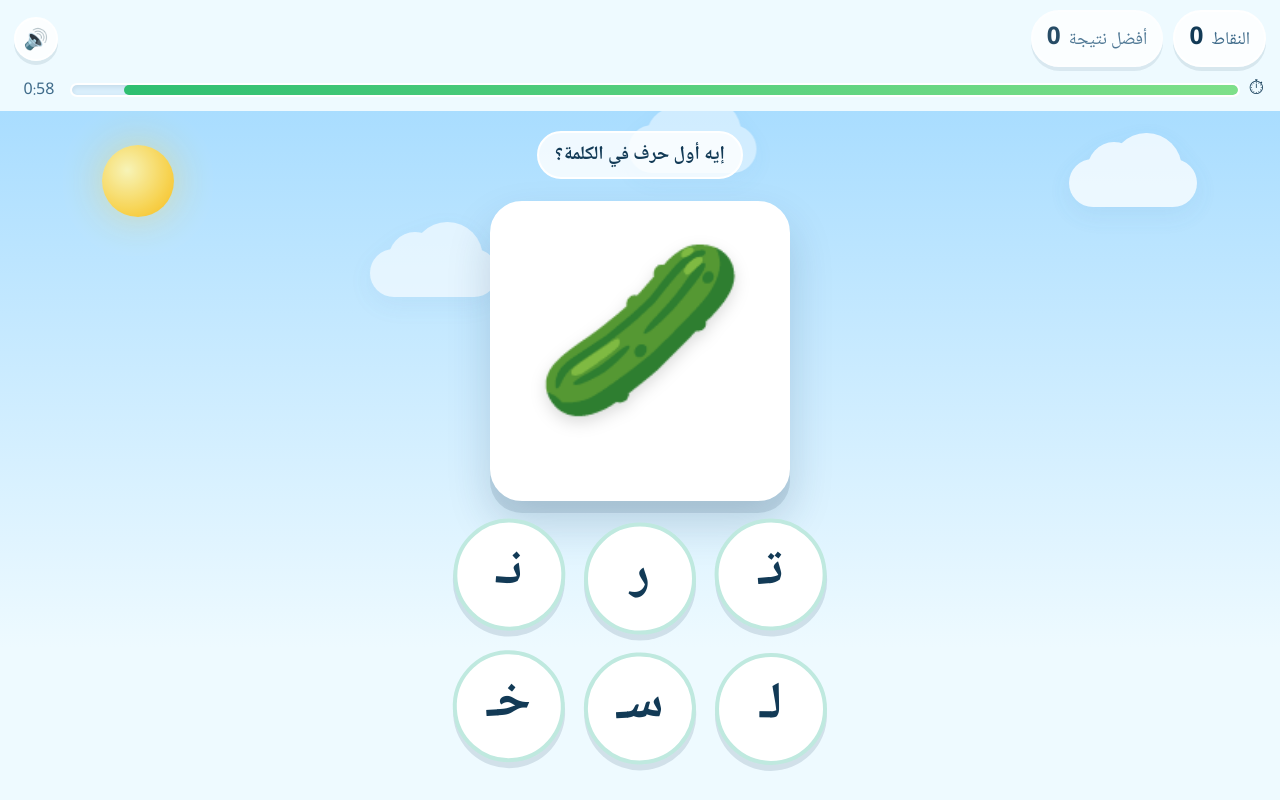
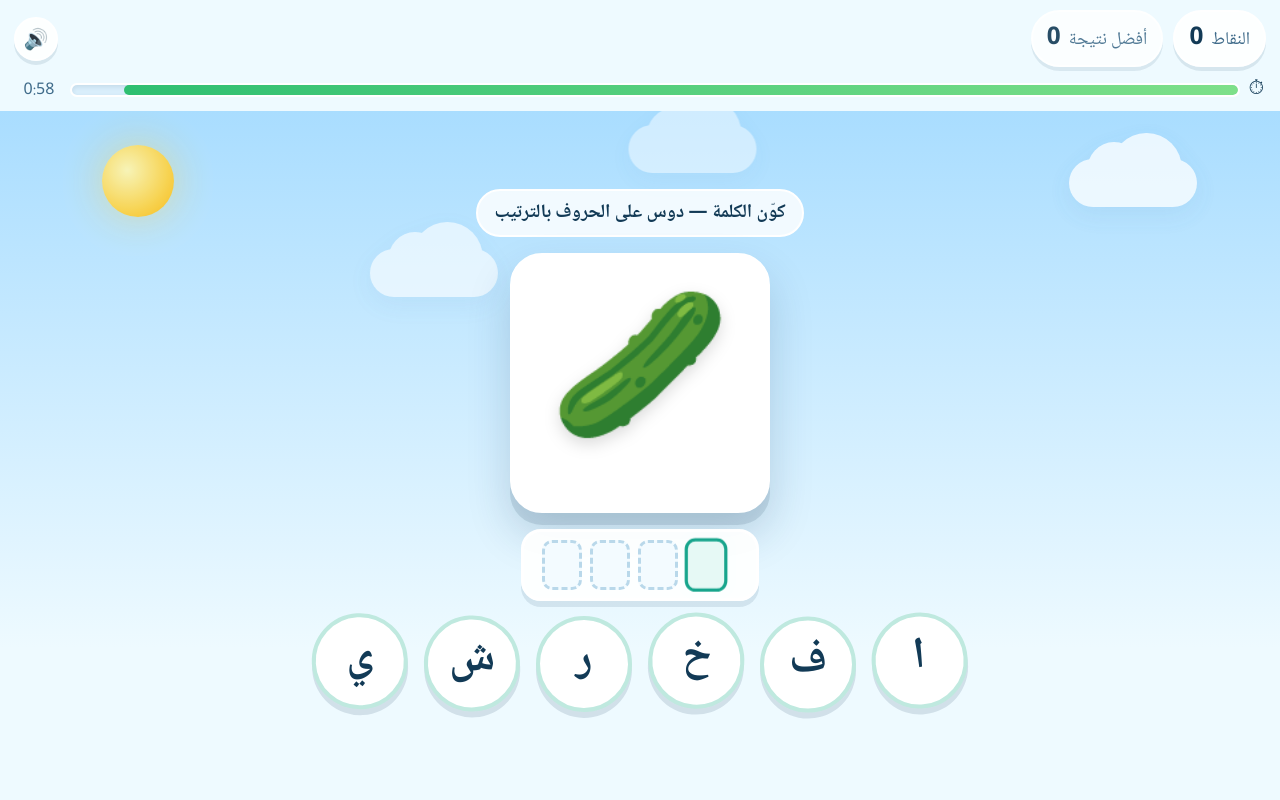
Before and after one commit to omaradelahmed/arabic-letters-game-2, a plain HTML site: page index.html in a window 1280 px wide. Both pictures are taken after a click on the button "ابدأ اللعب". Drawn offline with Linux system fonts and the light colour scheme.

Commit message:
الطفل يكوّن الكلمة كاملة حرف ورا حرف بدل أول حرف بس

```diff
--- a/game.js
+++ b/game.js
@@ -1,6 +1,7 @@
 /*!
  * وين الحرف؟ — حروفي ٢
- * لعبة تعليمية للأطفال من 3 إلى 6 سنوات: الصورة + أول حرف بشكلـه في أول الكلمة.
+ * لعبة تعليمية للأطفال من 3 إلى 6 سنوات: بص على الصورة وكوّن الكلمة كلها
+ * من الحروف المنتشرة، حرف ورا حرف.
  * لا موسيقى: كل الأصوات مولّدة بـ WebAudio، والكلام عبر speechSynthesis.
  */
 (() => {
@@ -9,16 +10,6 @@
   /* ------------------------------------------------------------------ */
   /* البيانات                                                            */
   /* ------------------------------------------------------------------ */
-
-  // شكل الحرف في أول الكلمة (الحروف اللي مبتوصلش زي الراء بتفضل زي ما هي)
-  const LETTERS = [
-    { letter: 'ر', initial: 'ر' },
-    { letter: 'س', initial: 'سـ' },
-    { letter: 'خ', initial: 'خـ' },
-    { letter: 'ن', initial: 'نـ' },
-    { letter: 'ت', initial: 'تـ' },
-    { letter: 'ل', initial: 'لـ' },
-  ];
 
   const WORDS = [
     { letter: 'ر', word: 'رُز', emoji: '🍚' },
@@ -46,9 +37,12 @@
     { letter: 'ل', word: 'لِسان', emoji: '👅' },
   ];
 
-  const ROUND_MS = 60 * 1000; // دقيقة لكل صورة
+  // حروف زيادة بتظهر مع حروف الكلمة عشان الطفل يختار منها
+  const DISTRACTORS = ['ب', 'ج', 'ح', 'د', 'ز', 'ع', 'ف', 'ك', 'م', 'و', 'ي', 'ة', 'ا', 'ش', 'ص', 'ق'];
+
+  const ROUND_MS = 60 * 1000; // دقيقة لكل كلمة
   const STORAGE_KEY = 'hurouf2.v1';
-  const NEXT_ROUND_MS = 1350;
+  const NEXT_ROUND_MS = 1600;
 
   /* ------------------------------------------------------------------ */
   /* عناصر الصفحة                                                        */
@@ -65,6 +59,7 @@
     pictureCard: $('pictureCard'),
     pictureEmoji: $('pictureEmoji'),
     speakBtn: $('speakBtn'),
+    wordStrip: $('wordStrip'),
     letters: $('letters'),
     startOverlay: $('startOverlay'),
     timeOverlay: $('timeOverlay'),
@@ -82,6 +77,9 @@
     sound: true,
     lastLetter: '',
     round: null,
+    clusters: [], // حروف الكلمة، كل حرف مع حركته
+    needed: [], // الحروف المطلوبة بالترتيب
+    revealed: 0, // عدد الحروف اللي اتكتبت
   };
 
   /* ------------------------------------------------------------------ */
@@ -148,6 +146,9 @@
   const sfx = {
     tap() {
       tone({ freq: 640, dur: 0.07, type: 'triangle', vol: 0.07 });
+    },
+    letter(step = 0) {
+      tone({ freq: 520 + step * 90, dur: 0.1, type: 'triangle', vol: 0.09 });
     },
     correct() {
       [523.25, 659.25, 783.99, 1046.5].forEach((freq, i) => {
@@ -285,6 +286,24 @@
   }
 
   /* ------------------------------------------------------------------ */
+  /* تقسيم الكلمة لحروف                                                  */
+  /* ------------------------------------------------------------------ */
+
+  // الحركات والتطويل بيلزقوا في الحرف اللي قبلهم
+  const MARK_RE = /[\u0610-\u061A\u064B-\u065F\u0670\u06D6-\u06ED\u0640]/;
+
+  function splitClusters(word) {
+    const out = [];
+    for (const ch of word) {
+      if (MARK_RE.test(ch) && out.length) out[out.length - 1] += ch;
+      else out.push(ch);
+    }
+    return out;
+  }
+
+  const baseOf = (cluster) => cluster[0];
+
+  /* ------------------------------------------------------------------ */
   /* منطق الجولات                                                        */
   /* ------------------------------------------------------------------ */
 
@@ -303,19 +322,44 @@
     el.best.textContent = String(state.best);
   }
 
+  // الكلمة اللي بتتكوّن + المربعات الفاضية
+  function renderWordStrip() {
+    el.wordStrip.textContent = '';
+
+    const written = document.createElement('span');
+    written.className = 'word-part';
+    written.textContent = state.clusters.slice(0, state.revealed).join('');
+    el.wordStrip.appendChild(written);
+
+    for (let i = state.revealed; i < state.clusters.length; i += 1) {
+      const slot = document.createElement('span');
+      slot.className = 'word-slot';
+      if (i === state.revealed) slot.classList.add('next');
+      el.wordStrip.appendChild(slot);
+    }
+  }
+
+  // الحروف المنتشرة: حروف الكلمة + شوية حروف زيادة
   function renderLetters() {
     el.letters.textContent = '';
-    shuffle(LETTERS.slice()).forEach((entry) => {
+
+    const tiles = state.needed.map((letter) => ({ letter, extra: false }));
+
+    const used = new Set(state.needed);
+    const extraPool = DISTRACTORS.filter((letter) => !used.has(letter));
+    const extras = shuffle(extraPool.slice()).slice(0, 2);
+    extras.forEach((letter) => tiles.push({ letter, extra: true }));
+
+    shuffle(tiles).forEach((tile) => {
       const btn = document.createElement('button');
       btn.type = 'button';
       btn.className = 'letter-btn';
-      btn.textContent = entry.initial;
-      btn.dataset.letter = entry.letter;
+      btn.textContent = tile.letter;
+      btn.dataset.letter = tile.letter;
       btn.style.setProperty('--rot', `${(Math.random() * 10 - 5).toFixed(1)}deg`);
       btn.style.setProperty('--dy', `${(Math.random() * 10 - 5).toFixed(1)}px`);
-      // الاسم المسموع لازم يحتوي النص الظاهر (شكل الحرف بالتطويل) عشان قارئ الشاشة
-      btn.setAttribute('aria-label', `حرف ${entry.initial}`);
-      btn.addEventListener('click', () => chooseLetter(entry.letter, btn));
+      btn.setAttribute('aria-label', `حرف ${tile.letter}`);
+      btn.addEventListener('click', () => chooseLetter(tile.letter, btn));
       el.letters.appendChild(btn);
     });
   }
@@ -323,8 +367,12 @@
   function nextRound() {
     const pool = WORDS.filter((item) => item.letter !== state.lastLetter);
     const item = pick(pool.length ? pool : WORDS);
+
     state.round = item;
     state.lastLetter = item.letter;
+    state.clusters = splitClusters(item.word);
+    state.needed = state.clusters.map(baseOf);
+    state.revealed = 0;
     state.locked = false;
 
     el.pictureEmoji.textContent = item.emoji;
@@ -332,6 +380,7 @@
     void el.pictureCard.offsetWidth;
     el.pictureCard.classList.add('pop');
 
+    renderWordStrip();
     renderLetters();
     startTimer();
     speak([item.word]);
@@ -351,13 +400,22 @@
     }
   }
 
-  function onCorrect(btn) {
+  function onLetterPlaced(btn) {
+    btn.classList.add('used');
+    btn.disabled = true;
+    state.revealed += 1;
+    renderWordStrip();
+    sfx.letter(state.revealed);
+
+    if (state.revealed >= state.clusters.length) onWordComplete();
+  }
+
+  function onWordComplete() {
     state.locked = true;
     stopTimer();
 
-    btn.classList.add('correct');
     el.letters.querySelectorAll('.letter-btn').forEach((other) => {
-      if (other !== btn) other.classList.add('faded');
+      if (!other.classList.contains('used')) other.classList.add('faded');
     });
     el.pictureCard.classList.add('correct');
 
@@ -387,8 +445,10 @@
   }
 
   function chooseLetter(letter, btn) {
-    if (!state.playing || state.locked || !state.round) return;
-    if (letter === state.round.letter) onCorrect(btn);
+    if (!state.playing || state.locked) return;
+    const expected = state.needed[state.revealed];
+    if (!expected) return;
+    if (letter === expected) onLetterPlaced(btn);
     else onWrong(btn);
   }
 
--- a/index.html
+++ b/index.html
@@ -4,7 +4,7 @@
   <meta charset="utf-8" />
   <meta name="viewport" content="width=device-width, initial-scale=1, viewport-fit=cover" />
   <title>وين الحرف؟ — حروفي ٢</title>
-  <meta name="description" content="لعبة تعليمية للأطفال من 3 إلى 6 سنوات: بص على الصورة واختار أول حرف للكلمة من الحروف المنتشرة." />
+  <meta name="description" content="لعبة تعليمية للأطفال من 3 إلى 6 سنوات: بص على الصورة وكوّن الكلمة كلها من الحروف المنتشرة، حرف ورا حرف." />
   <meta name="theme-color" content="#17a58c" />
   <link rel="icon" href="./icons/favicon-32.png" sizes="32x32" type="image/png" />
   <link rel="icon" href="./icons/icon-192.png" sizes="192x192" type="image/png" />
@@ -45,7 +45,7 @@
         <div class="cloud cloud-c"></div>
       </div>
 
-      <p class="prompt">إيه أول حرف في الكلمة؟</p>
+      <p class="prompt">كوّن الكلمة — دوس على الحروف بالترتيب</p>
 
       <div class="picture-card" id="pictureCard">
         <span class="picture-emoji" id="pictureEmoji" aria-hidden="true">🍚</span>
@@ -53,7 +53,9 @@
         <button class="speak-btn" id="speakBtn" type="button" aria-label="اسمع الكلمة تاني">🔈</button>
       </div>
 
-      <div class="letters" id="letters" role="group" aria-label="اختار أول حرف"></div>
+      <div class="word-strip" id="wordStrip" role="group" aria-live="polite" aria-label="الكلمة اللي بتتكوّن"></div>
+
+      <div class="letters" id="letters" role="group" aria-label="حروف الكلمة"></div>
     </main>
 
     <div class="overlay" id="startOverlay">
@@ -61,8 +63,8 @@
         <div class="card-emoji" aria-hidden="true">🔎</div>
         <h1>وين الحرف؟</h1>
         <p class="card-sub">حروفي ٢</p>
-        <p class="card-text">بص على الصورة، اسمع الكلمة، واختار أول حرف من الحروف اللي تحت.</p>
-        <p class="card-note">⏱ دقيقة واحدة لكل صورة</p>
+        <p class="card-text">بص على الصورة، اسمع الكلمة، وكوّنها كلها من الحروف اللي تحت — حرف ورا حرف.</p>
+        <p class="card-note">⏱ دقيقة واحدة لكل كلمة</p>
         <button class="big-btn" id="playBtn" type="button">ابدأ اللعب</button>
         <p class="card-note">للأعمار 3–6 · يشتغل بدون إنترنت بعد أول فتح</p>
       </div>
--- a/styles.css
+++ b/styles.css
@@ -123,8 +123,8 @@ body { touch-action: manipulation; }
   flex-direction: column;
   align-items: center;
   justify-content: center;
-  gap: clamp(10px, 2.8vmin, 26px);
-  padding: 4px 12px 18px;
+  gap: clamp(8px, 2vmin, 18px);
+  padding: 4px 12px 14px;
   min-height: 0;
 }
 
@@ -193,7 +193,7 @@ body { touch-action: manipulation; }
 .picture-card {
   position: relative;
   z-index: 3;
-  width: min(76vmin, 300px);
+  width: min(62vmin, 260px);
   aspect-ratio: 1;
   display: grid;
   place-items: center;
@@ -217,7 +217,7 @@ body { touch-action: manipulation; }
 }
 
 .picture-emoji {
-  font-size: clamp(76px, 32vmin, 170px);
+  font-size: clamp(64px, 26vmin, 145px);
   line-height: 1;
   filter: drop-shadow(0 6px 8px rgba(0, 0, 0, 0.14));
 }
@@ -259,26 +259,79 @@ body { touch-action: manipulation; }
 }
 .speak-btn:active { transform: translateY(2px); }
 
+/* ---------- Word strip ---------- */
+.word-strip {
+  position: relative;
+  z-index: 3;
+  display: flex;
+  direction: rtl;
+  align-items: center;
+  justify-content: center;
+  gap: clamp(4px, 1.2vmin, 8px);
+  min-height: clamp(50px, 9vmin, 74px);
+  padding: 6px clamp(10px, 3vmin, 18px);
+  border-radius: 20px;
+  background: rgba(255, 255, 255, 0.92);
+  border: 3px solid #fff;
+  box-shadow: 0 6px 0 rgba(18, 58, 86, 0.10);
+  max-width: 94vw;
+}
+
+.word-part {
+  font-size: clamp(26px, 7.4vmin, 48px);
+  font-weight: 700;
+  line-height: 1.5;
+  color: var(--ink);
+  padding: 0 2px;
+  animation: letterIn 260ms cubic-bezier(0.2, 1.5, 0.4, 1);
+}
+
+@keyframes letterIn {
+  from { transform: scale(0.5); opacity: 0.2; }
+  to { transform: scale(1); opacity: 1; }
+}
+
+.word-slot {
+  width: clamp(26px, 6.2vmin, 40px);
+  height: clamp(34px, 7.6vmin, 50px);
+  border-radius: 10px;
+  border: 3px dashed #b9d8ea;
+  background: #f3fbff;
+}
+
+.word-slot.next {
+  border-color: var(--teal);
+  border-style: solid;
+  background: #e6f9f5;
+  animation: slotPulse 1.1s ease-in-out infinite;
+}
+
+@keyframes slotPulse {
+  0%, 100% { transform: scale(1); box-shadow: 0 0 0 0 rgba(23, 165, 140, 0.35); }
+  50% { transform: scale(1.07); box-shadow: 0 0 0 9px rgba(23, 165, 140, 0); }
+}
+
 /* ---------- Letters ---------- */
 .letters {
   position: relative;
   z-index: 3;
-  display: grid;
-  grid-template-columns: repeat(3, auto);
-  gap: clamp(8px, 2.4vmin, 20px);
+  display: flex;
+  flex-wrap: wrap;
   justify-content: center;
   align-content: center;
+  gap: clamp(7px, 2vmin, 16px);
+  max-width: 94vw;
 }
 
 .letter-btn {
-  width: clamp(68px, 21vmin, 112px);
+  width: clamp(56px, 16vmin, 96px);
   aspect-ratio: 1;
   border-radius: 50%;
   border: 4px solid var(--teal-soft);
   background: #ffffff;
   color: var(--ink);
   font-family: inherit;
-  font-size: clamp(28px, 8.4vmin, 52px);
+  font-size: clamp(24px, 6.6vmin, 44px);
   font-weight: 700;
   line-height: 1;
   padding-bottom: 6px;
@@ -286,7 +339,14 @@ body { touch-action: manipulation; }
   box-shadow: 0 6px 0 rgba(18, 58, 86, 0.13);
   transform: rotate(var(--rot, 0deg)) translateY(var(--dy, 0));
   transition: transform 130ms ease, box-shadow 130ms ease, border-color 160ms ease,
-    background 160ms ease, color 160ms ease;
+    background 160ms ease, color 160ms ease, opacity 200ms ease;
+}
+
+.letter-btn.used {
+  opacity: 0.22;
+  transform: rotate(var(--rot, 0deg)) scale(0.86);
+  box-shadow: none;
+  pointer-events: none;
 }
 
 .letter-btn:active {
@@ -401,10 +461,13 @@ body { touch-action: manipulation; }
 /* ---------- Small screens ---------- */
 @media (max-height: 620px) {
   .prompt { display: none; }
-  .picture-card { width: min(38vmin, 220px); }
-  .picture-emoji { font-size: clamp(56px, 17vmin, 120px); }
-  .letter-btn { width: clamp(54px, 13vmin, 88px); font-size: clamp(22px, 5.8vmin, 42px); }
-  .stage { gap: 8px; }
+  .picture-card { width: min(34vmin, 190px); }
+  .picture-emoji { font-size: clamp(50px, 15vmin, 105px); }
+  .letter-btn { width: clamp(48px, 12vmin, 76px); font-size: clamp(20px, 5.4vmin, 36px); }
+  .word-strip { min-height: 46px; }
+  .word-part { font-size: clamp(22px, 6vmin, 38px); }
+  .word-slot { width: 24px; height: 30px; }
+  .stage { gap: 6px; }
 }
 
 @media (prefers-reduced-motion: reduce) {
--- a/sw.js
+++ b/sw.js
@@ -3,7 +3,7 @@
  * لو نشرت نسخة جديدة، غيّر رقم CACHE_VERSION.
  */
 
-const CACHE_VERSION = 'hurouf2-v3';
+const CACHE_VERSION = 'hurouf2-v4';
 
 const APP_SHELL = [
   './',
```
Also changed, not shown: manifest.webmanifest, 3 other files.
